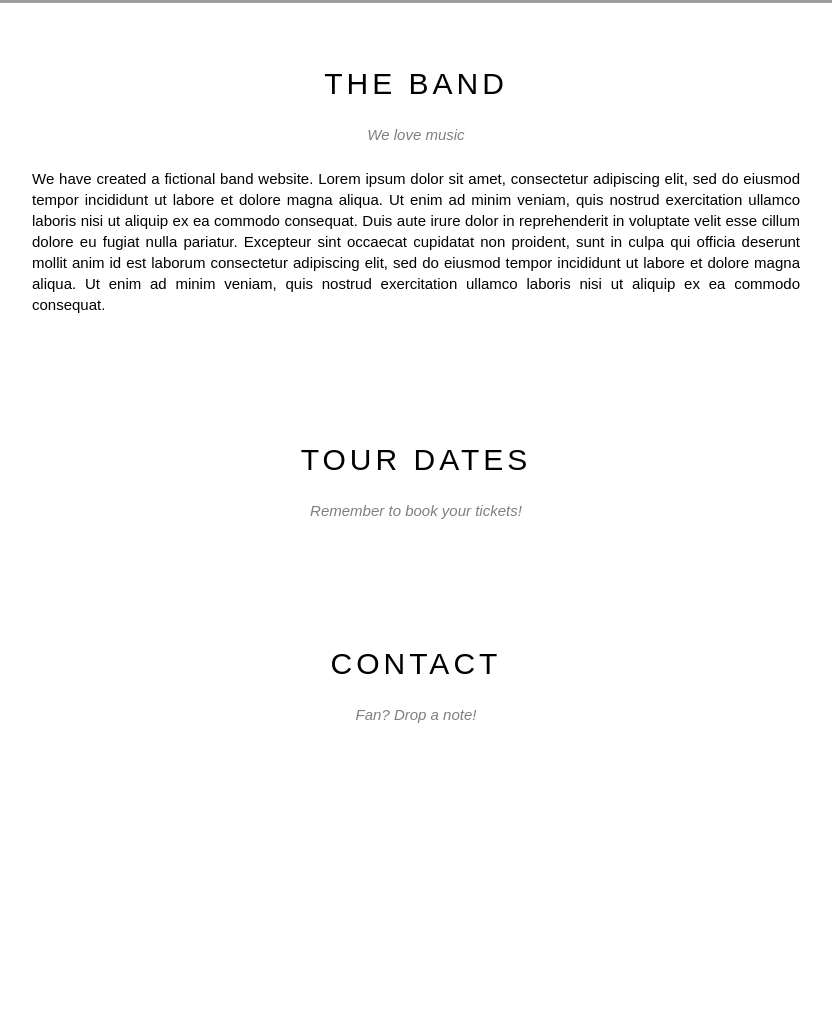
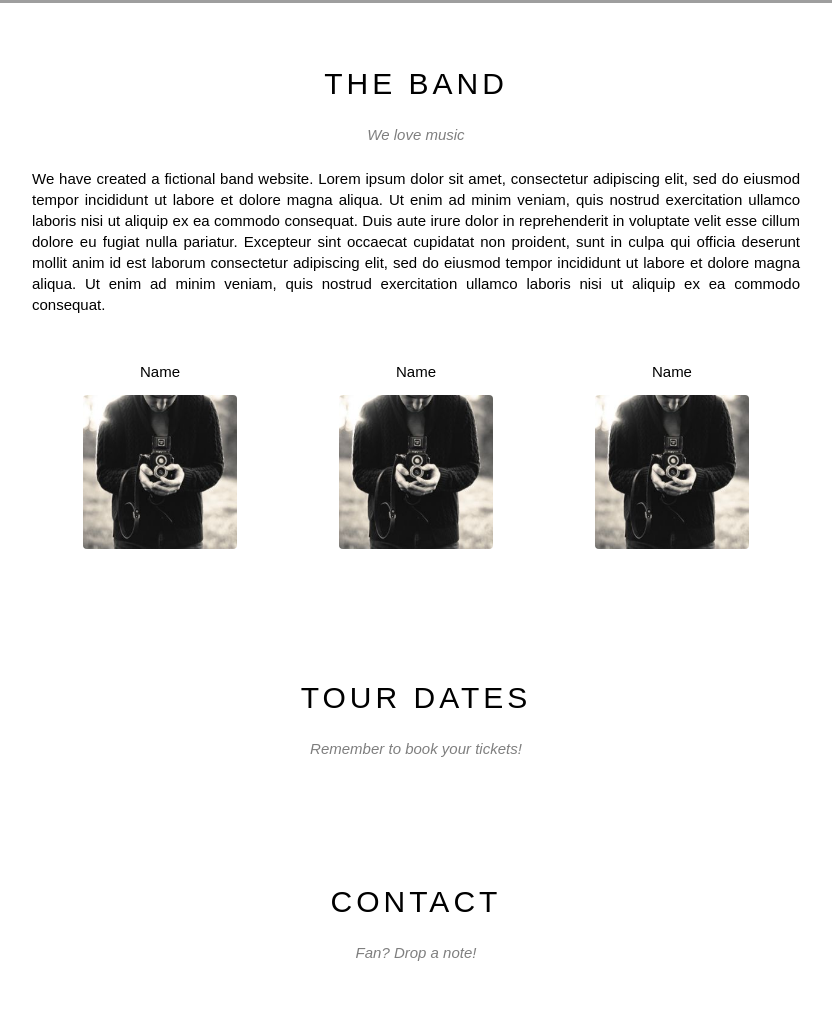
Before and after one commit to ddthang94/W3band, a plain HTML site: page index.html in a window 1280 px wide. Shown: the part 684-1709 px from the top of the page, without its empty margins (224-1056 px from the left). Before the commit the page ends 1687 px from the top, so only its background shows below. Drawn offline with Linux system fonts and the light colour scheme; grey boxes are pictures that could not be loaded.

Commit message:
Added new content

```diff
--- a/assets/css/style.css
+++ b/assets/css/style.css
@@ -21,6 +21,9 @@ Tu ngoai vao trong
 Tu tren xuong duoi
 Tong quan den chi tiet
 */
+.clear {
+    clear: both;
+}
 
 #main {
 
@@ -158,7 +161,23 @@ Tong quan den chi tiet
     text-align: justify;
     line-height: 1.4;
 }
-
+#content .member-list {
+    margin-top: 48px;
+}
+#content .member-items {
+    float: left;
+    width: 33.33333%;
+    /* width: calc(100%/3); */
+    text-align: center;
+}
+#content .member-name {
+    font-size: 15px;
+}
+#content .member-image {
+    margin-top: 15px;
+    width: 154px;
+    border-radius: 4px;
+}
 
 #footer {
 
--- a/index.html
+++ b/index.html
@@ -54,6 +54,22 @@
                 <p class="about-content">
                     We have created a fictional band website. Lorem ipsum dolor sit amet, consectetur adipiscing elit, sed do eiusmod tempor incididunt ut labore et dolore magna aliqua. Ut enim ad minim veniam, quis nostrud exercitation ullamco laboris nisi ut aliquip ex ea commodo consequat. Duis aute irure dolor in reprehenderit in voluptate velit esse cillum dolore eu fugiat nulla pariatur. Excepteur sint occaecat cupidatat non proident, sunt in culpa qui officia deserunt mollit anim id est laborum consectetur adipiscing elit, sed do eiusmod tempor incididunt ut labore et dolore magna aliqua. Ut enim ad minim veniam, quis nostrud exercitation ullamco laboris nisi ut aliquip ex ea commodo consequat.
                 </p>
+                <div class="member-list">
+                    <div class="member-items">
+                        <p class="member-name">Name</p>
+                        <img src="/assets/img/team/bandmember.jpg" alt="Photo of team's member" class="member-image">
+                    </div>
+                    <div class="member-items">
+                        <p class="member-name">Name</p>
+                        <img src="/assets/img/team/bandmember.jpg" alt="Photo of team's member" class="member-image">
+                    </div>
+                    <div class="member-items">
+                        <p class="member-name">Name</p>
+                        <img src="/assets/img/team/bandmember.jpg" alt="Photo of team's member" class="member-image">
+                    </div>
+                    <!-- fix the issue when using float: left -->
+                    <div class="clear"></div>
+                </div>
             </div>
             <!-- Tour section -->
             <div class="content-section">
```
Also changed, not shown: assets/img/team/bandmember.jpg (added).
